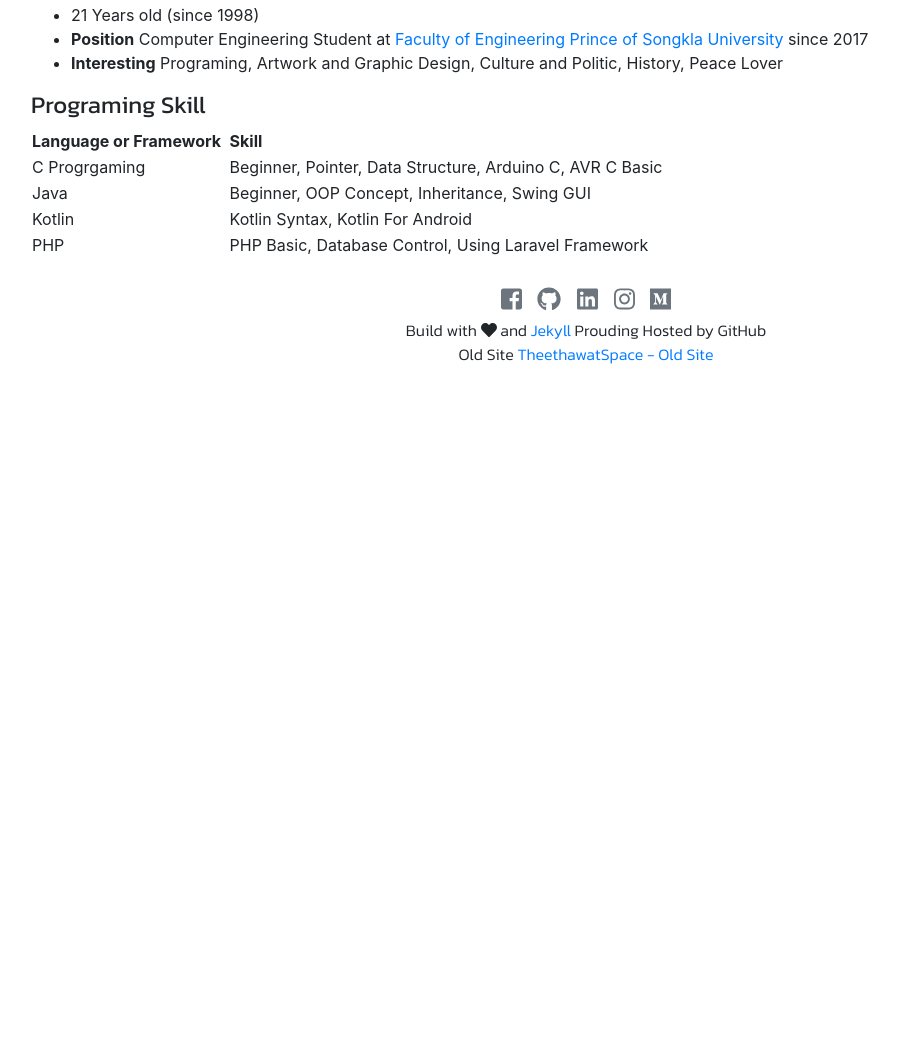
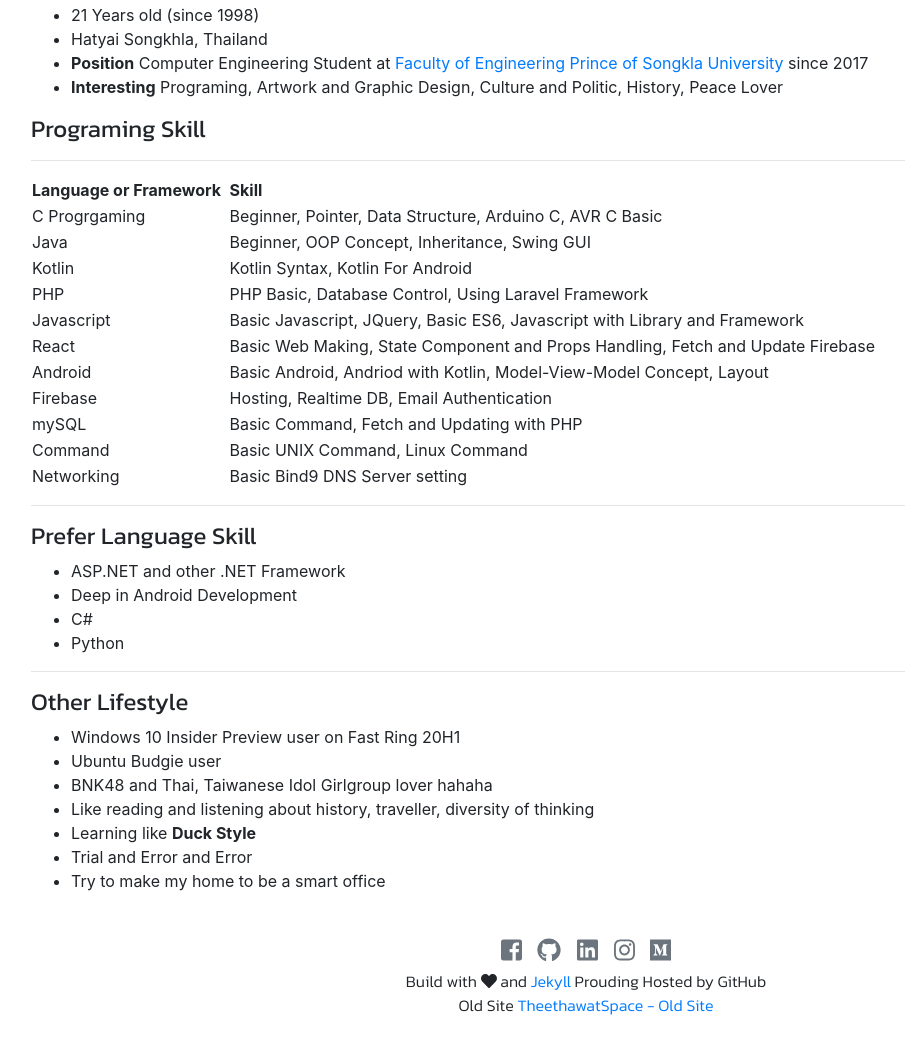
Before and after one commit to theethawat/frontpage-jekyll, a plain HTML site: page _site/about.html in a window 1280 px wide. Shown: the part 636-1686 px from the top of the page, without its empty margins (54-959 px from the left). Before the commit the page ends 1042 px from the top, so only its background shows below. Drawn offline with nearby package versions, Linux system fonts and the light colour scheme.

Commit message:
Aboutme Update

```diff
--- a/_site/about.html
+++ b/_site/about.html
@@ -91,11 +91,14 @@
 
 <ul>
   <li>21 Years old (since 1998)</li>
+  <li>Hatyai Songkhla, Thailand</li>
   <li><strong>Position</strong> Computer Engineering Student at <a href="https://eng.psu.ac.th">Faculty of Engineering</a> <a href="https://www.psu.ac.th">Prince of Songkla University</a> since 2017</li>
   <li><strong>Interesting</strong> Programing, Artwork and Graphic Design, Culture and Politic, History, Peace Lover</li>
 </ul>
 
 <h4 id="programing-skill">Programing Skill</h4>
+
+<hr />
 
 <table>
   <thead>
@@ -126,8 +129,68 @@
       <td style="text-align: center"> </td>
       <td>PHP Basic, Database Control, Using Laravel Framework</td>
     </tr>
+    <tr>
+      <td style="text-align: left">Javascript</td>
+      <td style="text-align: center"> </td>
+      <td>Basic Javascript, JQuery, Basic ES6, Javascript with Library and Framework</td>
+    </tr>
+    <tr>
+      <td style="text-align: left">React</td>
+      <td style="text-align: center"> </td>
+      <td>Basic Web Making, State Component and Props Handling, Fetch and Update Firebase</td>
+    </tr>
+    <tr>
+      <td style="text-align: left">Android</td>
+      <td style="text-align: center"> </td>
+      <td>Basic Android, Andriod with Kotlin, Model-View-Model Concept, Layout</td>
+    </tr>
+    <tr>
+      <td style="text-align: left">Firebase</td>
+      <td style="text-align: center"> </td>
+      <td>Hosting, Realtime DB, Email Authentication</td>
+    </tr>
+    <tr>
+      <td style="text-align: left">mySQL</td>
+      <td style="text-align: center"> </td>
+      <td>Basic Command, Fetch and Updating with PHP</td>
+    </tr>
+    <tr>
+      <td style="text-align: left">Command</td>
+      <td style="text-align: center"> </td>
+      <td>Basic UNIX Command, Linux Command</td>
+    </tr>
+    <tr>
+      <td style="text-align: left">Networking</td>
+      <td style="text-align: center"> </td>
+      <td>Basic Bind9 DNS Server setting</td>
+    </tr>
   </tbody>
 </table>
+
+<hr />
+
+<h4 id="prefer-language-skill">Prefer Language Skill</h4>
+
+<ul>
+  <li>ASP.NET and other .NET Framework</li>
+  <li>Deep in Android Development</li>
+  <li>C#</li>
+  <li>Python</li>
+</ul>
+
+<hr />
+
+<h4 id="other-lifestyle">Other Lifestyle</h4>
+
+<ul>
+  <li>Windows 10 Insider Preview user on Fast Ring 20H1</li>
+  <li>Ubuntu Budgie user</li>
+  <li>BNK48 and Thai, Taiwanese Idol Girlgroup lover hahaha</li>
+  <li>Like reading and listening about history, traveller, diversity of thinking</li>
+  <li>Learning like <strong>Duck Style</strong></li>
+  <li>Trial and Error and Error</li>
+  <li>Try to make my home to be a smart office</li>
+</ul>
 
   </div>
   <div class="container acenter">
```
Also changed, not shown: 1 other file.
